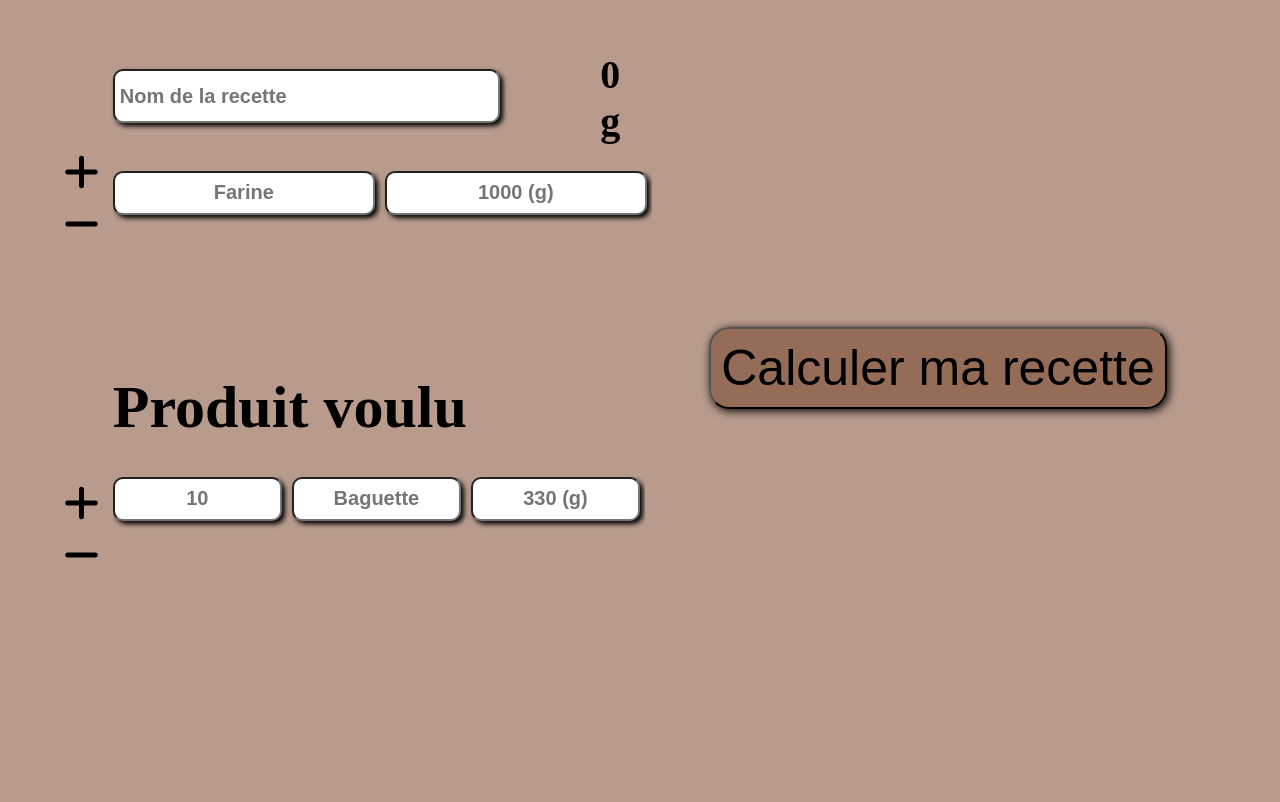
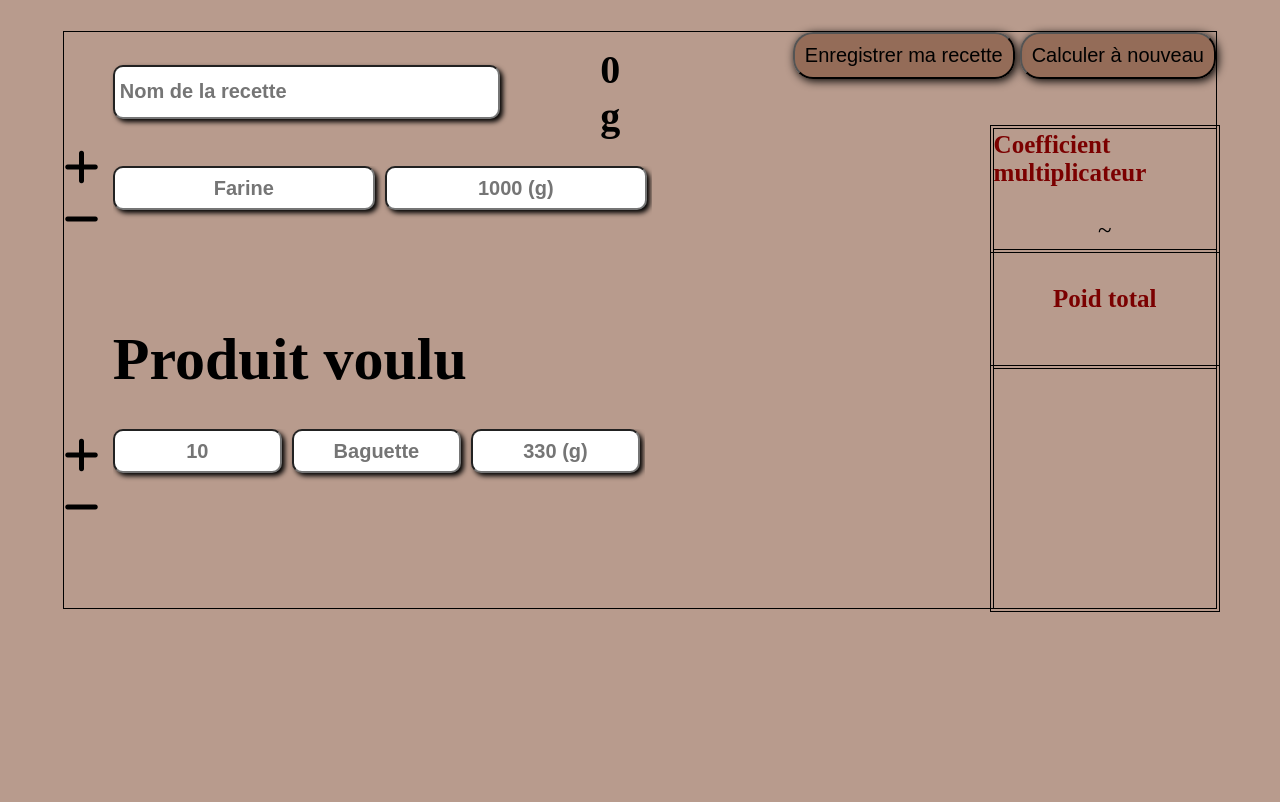
Before and after one commit to AnthonyBoschat/Presentation, a PHP site: the page made by Boulangerie/main_page/main.php in a window 1280 px wide. Shown: the part 64-866 px from the top of the page. After the commit the page ends 676 px from the top, so only its background shows below. Run offline with PHP 8.4, Linux system fonts and the light colour scheme; the visitor is signed in with stand-in values (Sample User, id 1).

Commit message:
Preparation de la requete de sauvegarde de recette

```diff
--- a/Boulangerie/main_page/main.css
+++ b/Boulangerie/main_page/main.css
@@ -55,7 +55,7 @@
     box-shadow: 4px 4px 15px black;
 }
 
-#button_calcule_again:hover
+#programme_box_header button:hover
 {
     cursor: pointer;
     box-shadow: 4px 4px 15px black;
@@ -131,7 +131,7 @@ header div
     display: flex;
     justify-content: center;
     align-items: center;
-    height: 92%;
+    height: 80%;
 }
 
 #main_box_child
@@ -139,6 +139,7 @@ header div
     width: 90%;
     height: 90%;
     display: flex;
+    outline: 1px solid black;
 }
 
 /* Box de l'utilisateur */
@@ -284,7 +285,7 @@ header div
 #programme_box_button
 {
     width: 50%;
-    display: flex;
+    display: none;
     justify-content: center;
     align-items: center;
 }
@@ -306,20 +307,22 @@ header div
 {
     width: 50%;
     flex-direction: column;
-    display: none;
+    display: flex;
 }
 
-#programme_box_title
+#programme_box_header
 {
     display: flex;
     font-size: 60px;
     font-weight: 700;
-    justify-content: space-between;
+    gap: 5px;
+    justify-content: flex-end;
 }
 
-#button_calcule_again
+
+#programme_box_header button
 {
-    font-size: 30px;
+    font-size: 20px;
     background: none;
     padding: 10px;
     box-shadow: 2px 2px 10px black;
--- a/Boulangerie/main_page/main.php
+++ b/Boulangerie/main_page/main.php
@@ -30,7 +30,7 @@
                             <div><i class="fa-solid fa-minus minus"></i></div>
                         </div>
                         <div class="input_box_global">
-                            <div class="title"><input type="text" placeholder="Nom de la recette"> <span id="user_poid_total_recette_value">0 g</span></div>
+                            <div class="title"><input type="text" placeholder="Nom de la recette" id="name_recette"> <span id="user_poid_total_recette_value">0 g</span></div>
                             <div class="input_box" id="recette_input_box">
                                 <div class="recette_input_line input_line">
                                     <input type="text" placeholder="Farine" id="user_recette_ingredient" class="required user_recette_ingredient">
@@ -70,7 +70,10 @@
                 <button id="button_calcule">Calculer ma recette</button>
             </div>
             <div id="programme_box">
-                <div id="programme_box_title">Recette final <button id="button_calcule_again">Calculer à nouveau</button></div>
+                <div id="programme_box_header">
+                    <button id="save_recette">Enregistrer ma recette</button>
+                    <button id="button_calcule_again">Calculer à nouveau</button>
+                </div>
                 <div id="programme_box_main">
                     <div id="programme_recette_box">
                     </div>
--- a/Boulangerie/main_page/main_javascript.js
+++ b/Boulangerie/main_page/main_javascript.js
@@ -14,6 +14,7 @@ function main()
     bouton_calcul_pilote()
     bouton_recalcul_pilote()
     correction_de_saisi_pilote()
+    bouton_save_recette_pilote()
 }
 
 //////////////////////////////////////////////
@@ -45,6 +46,11 @@ function bouton_calcul_pilote()
 function bouton_recalcul_pilote()
 {
     bouton_recalcul_description()
+}
+
+function bouton_save_recette_pilote()
+{
+    bouton_save_recette_description()
 }
 
 function correction_de_saisi_pilote()
@@ -98,6 +104,13 @@ function bouton_recalcul_description()
     const bouton_recalculer = document.getElementById("button_calcule_again")
 
     bouton_recalculer.addEventListener("click", calcul_et_affichage_CALCUL, true)
+}
+
+function bouton_save_recette_description()
+{
+    const bouton_save_recette = document.getElementById("save_recette")
+
+    bouton_save_recette.addEventListener("click", save_recette ,true)
 }
 
 function correction_de_saisi_description()
@@ -223,6 +236,49 @@ function calcul_et_affichage_CALCUL()
         // Affiche le recap des produits voulu
         recette_voulu_AFFICH_RECAP()
     }
+
+}
+
+// Fonction pour enregistrer la recette dans la base de donnée
+function save_recette()
+{
+    // On verifie qu'un nom de recette a été rempli
+    let nom_recette = document.getElementById("name_recette")
+    if(!nom_recette.value)
+    {
+        nom_recette.classList.add("error_saisi")
+        return alert("Merci de saisir un nom pour la recette")
+    }
+    // On verifie ensuite que tout les inputs sont rempli, et conforme aux attentes de valeurs
+    if(!input_rempli())
+    {
+       return
+    }
+    // Quand ces conditions sont rempli, on récupère toutes les informations qui seront nécessaires pour enregistrer la recette ( Nom de la recette, ingredient, poid )
+    let nom_recette_value = nom_recette.value
+    let inputs_user_recette_ingredient = document.querySelectorAll(".user_recette_ingredient")
+    let inputs_user_recette_poid = document.querySelectorAll(".user_recette_poid")
+
+    // on initialise un object qui sera ensuite envoyer à PHP qui contiendra toutes les informations, avec déjà le nom de la recette et le tableau qui contiendra les nom d'ingrédient et quantité de la recette
+    let datas =
+    {
+        "recette_name" : nom_recette_value,
+        "ingredient_poid" : []
+    }
+
+    // On boucle pour envoyer toute les valeurs des inputs dans les tableau
+    for(let i = 0; i< inputs_user_recette_ingredient.length; i++)
+    {
+        // Dans datas["ingredient_poid"] on push des objet contenant les valeurs pour chaques lines
+        datas["ingredient_poid"].push(
+            {
+                nom : inputs_user_recette_ingredient[i].value,
+                poid : inputs_user_recette_poid[i].value
+            }
+        )
+    }
+
+    // L'objet datas est pret à etre envoyer, on effectue une requete XML pour l'envoyer au fichier save_recette_treatment.php
 
 }
 
```
